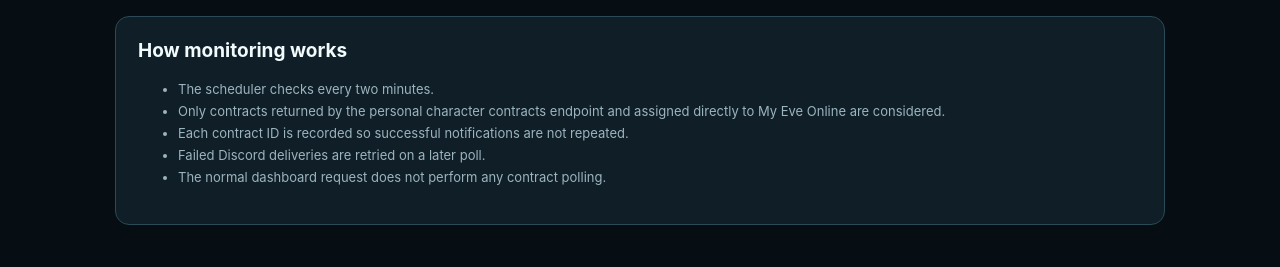
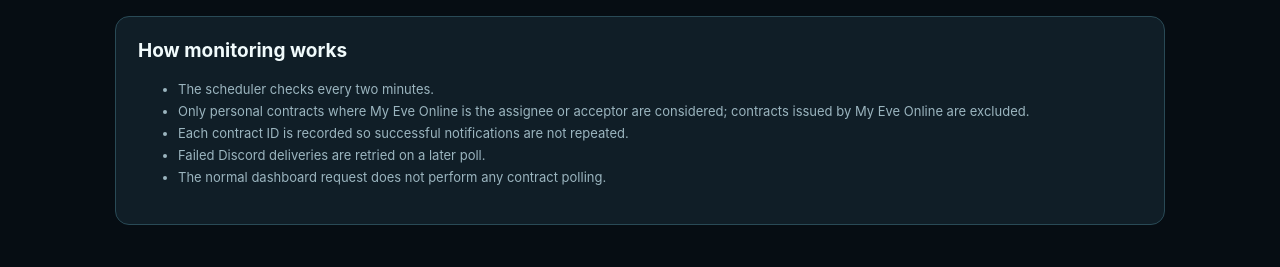
Before and after one commit to bfkerfien/buyback, a Laravel app: page /admin/discord-contract-notifications in a window 1280 px wide. Shown: the part 1609-1876 px from the top of the page. Run offline with Laravel 12, Linux system fonts and the light colour scheme; the visitor is signed in with stand-in values (Sample User, id 1); data that the repository does not hold is empty.

Commit message:
Clarify incoming contract notification behavior in admin UI

```diff
--- a/resources/views/admin/discord-contract-notifications.blade.php
+++ b/resources/views/admin/discord-contract-notifications.blade.php
@@ -69,7 +69,7 @@
             @endif
             @if($monitorStartedAt)
                 <div class="muted">Monitoring baseline: {{ \Illuminate\Support\Carbon::parse($monitorStartedAt)->timezone(config('app.timezone'))->format('M j, Y g:i:s A T') }}</div>
-                <div class="muted">Contracts issued before this time are treated as existing history and will not trigger an alert.</div>
+                <div class="muted">The first successful poll after saving a webhook snapshots existing contracts without alerts. Contracts appearing in later polls trigger alerts even if their original issue date is older.</div>
             @endif
         </div>
 
@@ -138,7 +138,7 @@
         <h2>How monitoring works</h2>
         <ul class="muted">
             <li>The scheduler checks every two minutes.</li>
-            <li>Only contracts returned by the personal character contracts endpoint and assigned directly to My Eve Online are considered.</li>
+            <li>Only personal contracts where My Eve Online is the assignee or acceptor are considered; contracts issued by My Eve Online are excluded.</li>
             <li>Each contract ID is recorded so successful notifications are not repeated.</li>
             <li>Failed Discord deliveries are retried on a later poll.</li>
             <li>The normal dashboard request does not perform any contract polling.</li>
```
